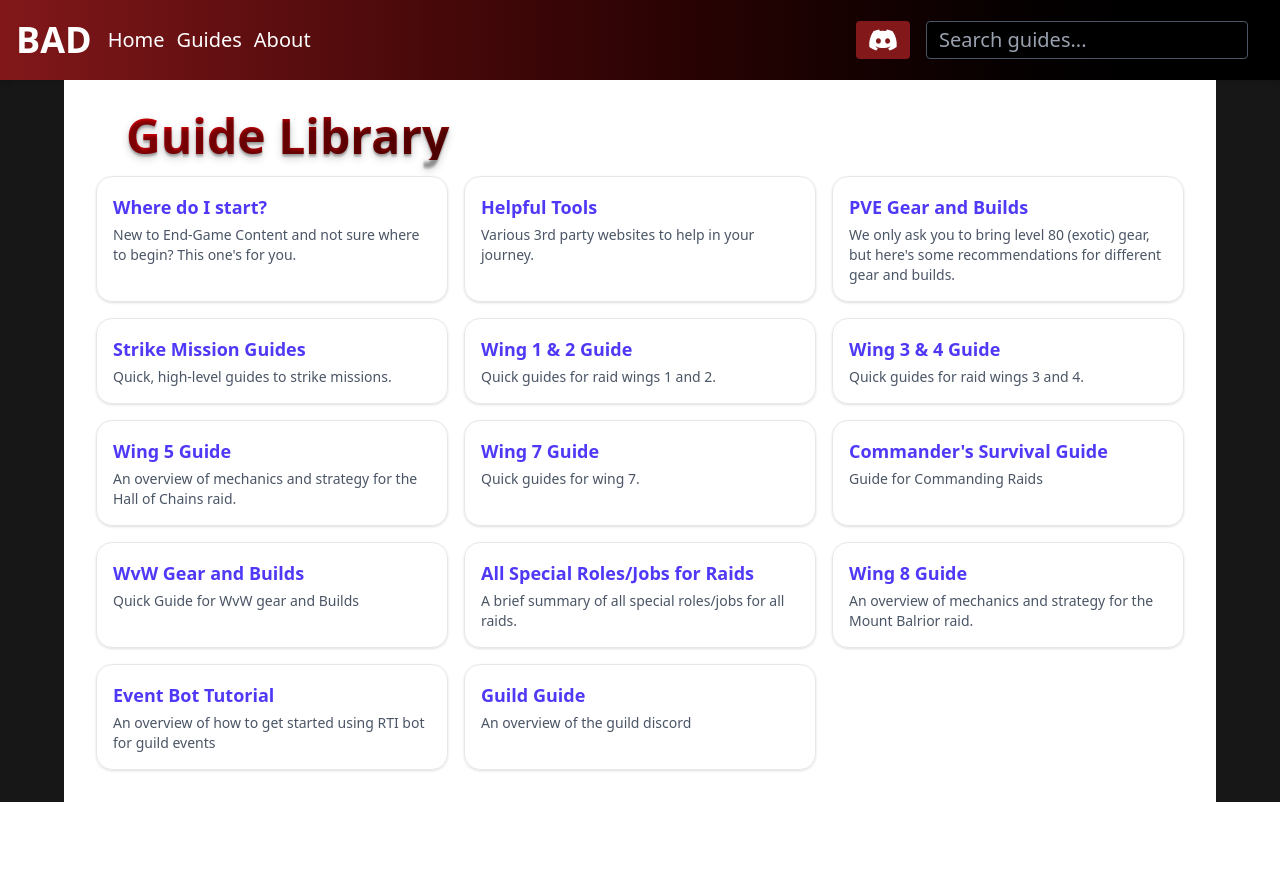
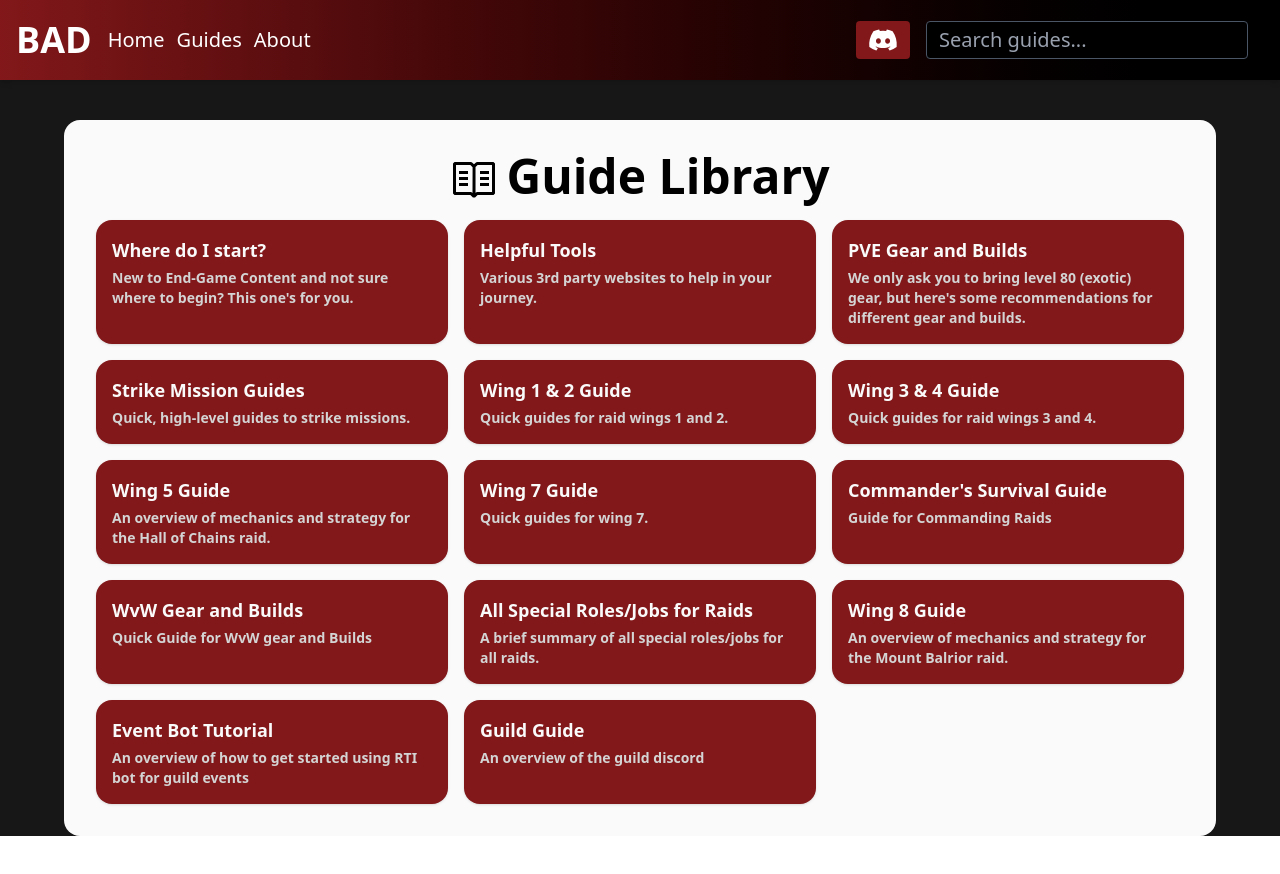
Before and after one commit to courtneytruong/BAD-guide-website, a React (Vite) app in the folder BAD-guild-website/: page /guides in a window 1280 px wide. Before the commit the page ends 802 px from the top, so only its background shows below. Built offline with nearby package versions, Linux system fonts and the light colour scheme.

Commit message:
guide link grid styling done

```diff
--- a/BAD-guild-website/src/pages/GuideList.jsx
+++ b/BAD-guild-website/src/pages/GuideList.jsx
@@ -4,10 +4,11 @@ import { VscBook } from "react-icons/vsc";
 
 export default function GuideList() {
   return (
-    <main className="bg-white p-4 sm:p-6 md:p-8 max-w-6xl mx-auto">
-      <div className=" text-4xl text-shadow-lg/20 sm:text-4xl lg:text-5xl font-bold text-transparent bg-clip-text bg-gradient-to-r from-red-600 to-black mb-4">
-        <span className="flex items-center space-x-2 ">
-          <VscBook size={30} /> Guide Library
+    <main className="bg-neutral-50 rounded-2xl my-10 p-4 sm:p-6 md:p-8 max-w-6xl mx-auto">
+      <div className="text-4xl justify-items-center sm:text-4xl lg:text-5xl font-bold text-black mb-5">
+        <span className="flex space-x-2">
+          <VscBook className="relative top-[4px] align-middle" />
+          <span>Guide Library</span>
         </span>
       </div>
       <div className="grid gap-4 sm:grid-cols-2 lg:grid-cols-3">
@@ -15,12 +16,12 @@ export default function GuideList() {
           <a
             key={guide.id}
             href={guide.slug}
-            className="block rounded-2xl border border-gray-200 dark:border-gray-700 shadow-sm hover:shadow-md hover:bg-gray-50 dark:hover:bg-gray-800 transition-all duration-200 p-4"
+            className="block rounded-2xl bg-red-900 hover:bg-red-800 shadow-sm transition-all duration-200 p-4"
           >
-            <h2 className="text-lg font-semibold text-indigo-600 dark:text-indigo-400">
+            <h2 className="text-lg font-semibold text-neutral-50">
               {guide.title}
             </h2>
-            <p className="text-sm text-gray-600 dark:text-gray-400 mt-1">
+            <p className="text-sm font-semibold text-neutral-300  mt-1">
               {guide.description}
             </p>
           </a>
```
